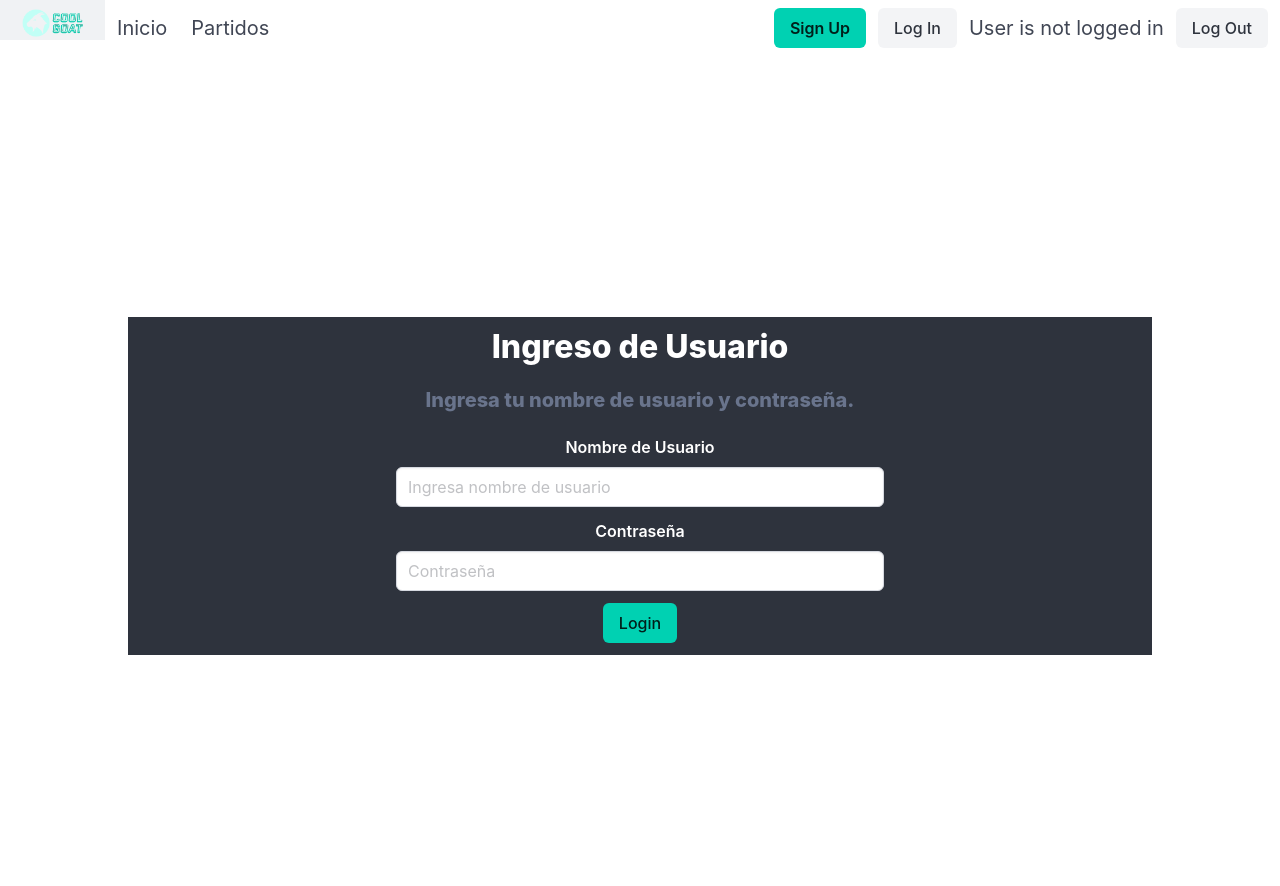
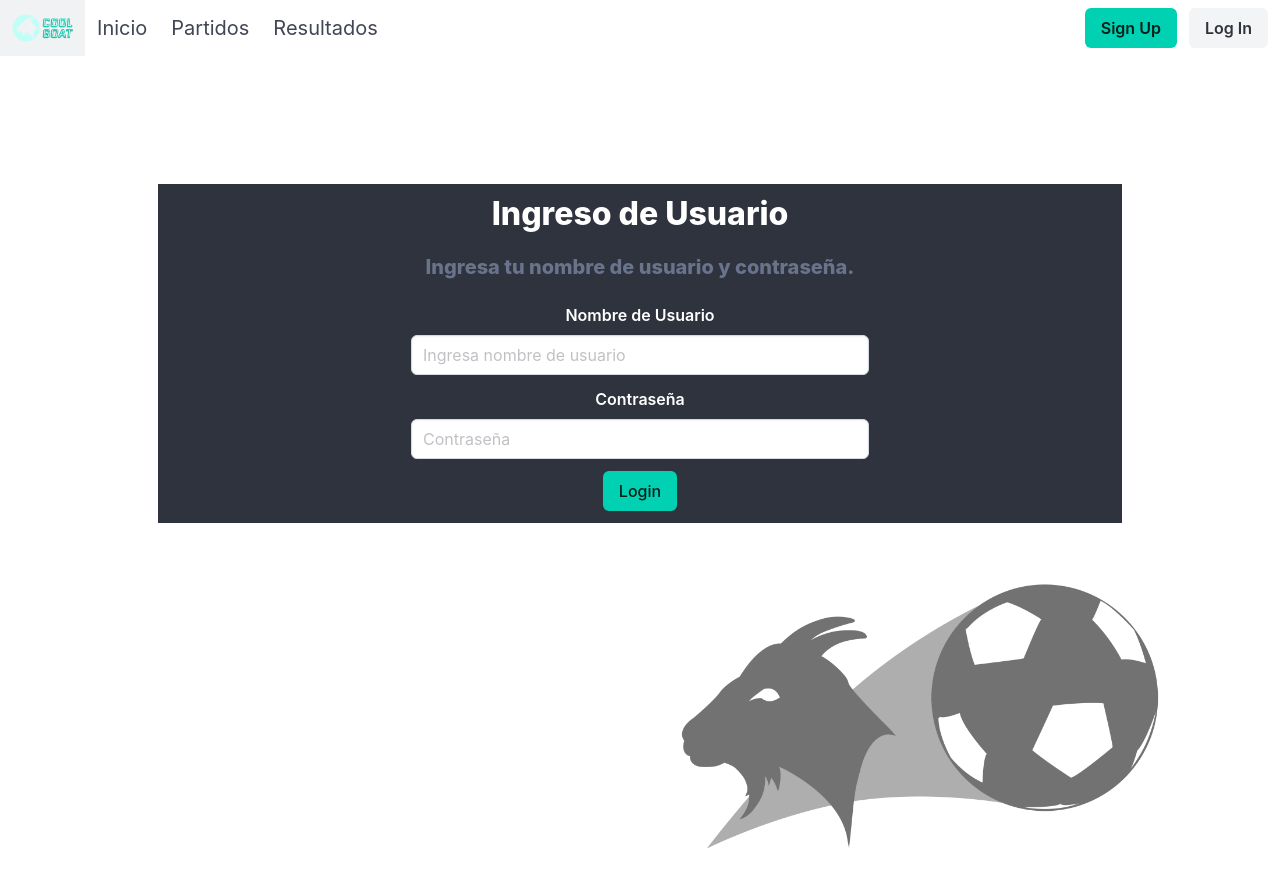
Before and after one commit to mojojitos/IIC2173_grupo11_Frontend, a React (Create React App) app: page /login in a window 1280 px wide. Shown: the top 886 px of the page. Built offline with nearby package versions, Linux system fonts and the light colour scheme.

Commit message:
components readded & route change

```diff
--- a/src/components/HistorialCompra/HistorialCompra.jsx
+++ b/src/components/HistorialCompra/HistorialCompra.jsx
@@ -14,7 +14,7 @@ function HistorialCompra() {
             const decodedToken = jwtDecode(token);
             const id_user = decodedToken.sub;
 
-        axios.get(`http://localhost:3001/transactions/${id_user}`)
+        axios.get(`https://grupo11backend.me/transactions/${id_user}`)
         .then(response => {
             setComprasRealizadas(response.data);
             setTotalPaginas(Math.ceil(response.data.length / tamanoPagina));
--- a/src/components/HistorialNotificacion/HistorialNotificacion.jsx
+++ b/src/components/HistorialNotificacion/HistorialNotificacion.jsx
@@ -14,7 +14,7 @@ function HistorialNotificacion() {
         if (token) {
             const decodedToken = jwtDecode(token);
             const id_user = decodedToken.sub;
-        axios.get(`http://localhost:3001/showNotifications/${id_user}`)
+        axios.get(`https://grupo11.backend.me/showNotifications/${id_user}`)
         .then(response => {
             setNotificacionesRecibidas(response.data);
             setTotalPaginas(Math.ceil(response.data.length / tamanoPagina));
--- a/src/components/Login/Login.jsx
+++ b/src/components/Login/Login.jsx
@@ -16,7 +16,7 @@ const Login = () => {
     const handleSubmit = async (e) => {
         e.preventDefault();
         try {
-            const response = await axios.post("http://localhost:3000/login", {
+            const response = await axios.post("https://grupo11backend.me/login", {
                 username: username,
                 password: password,
             });
@@ -46,6 +46,7 @@ const Login = () => {
     };
 
     return (
+        <div className="container-login">
         <div className="hero is-fullheight">
             <div className="hero-body">
                 <div className="container has-text-centered has-background-dark">
@@ -89,6 +90,10 @@ const Login = () => {
                     </div>
                 </div>
             </div>
+            <footer className="footer-background">
+                    <img src="/background-icon.png" alt="background-icon" />
+            </footer>
+        </div>
         </div>
     );
 };
--- a/src/components/Navbar/Navbar.jsx
+++ b/src/components/Navbar/Navbar.jsx
@@ -10,7 +10,7 @@ const Billetera = () => {
             Billetera
         </Link>
     )
-}
+};
 
 const Logout = () => {
     const handleLogout = () => {
@@ -24,7 +24,7 @@ const Logout = () => {
 
     return (
       <button className="button is-light" onClick={handleLogout}>
-        Log Out
+        <strong>Log Out</strong>
       </button>
     );
 };
@@ -32,18 +32,26 @@ const Logout = () => {
 const Login = () => {
     return (
         <Link className="button is-light" to="/login">
-            Log In
+            <strong>Log In</strong>
         </Link>
     )
-}
+};
 
-const Historial = () => {
+const HistorialCompra = () => {
     return (
         <Link className="navbar-item" to="/historial-compra">
             Historial de Compras
         </Link>
     )
-}
+};
+
+const HistorialNotificacion = () => {
+    return (
+        <Link className="navbar-item" to="/historial-notificacion">
+            Notificaciones
+        </Link>
+    )
+};
 
 function Navbar() {
     // const { token, tokenUser } = useAuth();
@@ -67,29 +75,26 @@ function Navbar() {
                         Partidos
                     </Link>
 
+                    <Link className="navbar-item" to="/resultados">
+                        Resultados
+                    </Link>
+
                     { token && <Billetera />}
-                    { token && <Historial />}
+                    { token && <HistorialNotificacion />}
+                    { token && <HistorialCompra />}
                 </div>
             </div>
             <div className="navbar-end">
                 <div className="navbar-item">
                     <div className="buttons">
-                        { token ? (
-                            <>
-                            <p>¡Bienvenido, {tokenUser}!</p>
-                            </>
-                        ) : (
-                            <Link className="button is-primary" to="/signup">
-                                <strong>Sign Up</strong>
-                            </Link>
-                        )}
+                        <Link className="button is-primary" to="/signup">
+                            <strong>Sign Up</strong>
+                        </Link>
                         { token ? (
                             <Logout />
                         ) : (
                             <Login />
                         )}
-                        { token ? "User is logged in" : "User is not logged in" }
-                        { <Logout /> }
                     </div>
                 </div>
             </div>
--- a/src/components/Navbar/Navbar.scss
+++ b/src/components/Navbar/Navbar.scss
@@ -1,12 +1,10 @@
 .navbar-logo {
-    height: 50px;
+    height: 60px;
     width: auto;
-    margin: 10px;
-    margin-top: 15px;
 }
 
-#button-logo {
-    height: 40px;
+.button-logo {
+    height: 60px;
     width: auto;
     transition: box-shadow 0.3s;
 }
@@ -16,6 +14,7 @@
 }
 
 .navbar-item {
+    height: auto;
     font-weight: normal;
     font-size: 20px;
 }
--- a/src/components/Signup/Signup.jsx
+++ b/src/components/Signup/Signup.jsx
@@ -15,7 +15,7 @@ const Signup = () => {
         event.preventDefault();
         console.log(Username, Nombre, Apellido, Correo, Password);
         try {
-            const response = await axios.post(`http://localhost:3000/signup`, {
+            const response = await axios.post(`https://grupo11backend.me/signup`, {
                 username: Username,
                 firstName: Nombre,
                 lastName: Apellido,
@@ -41,6 +41,8 @@ const Signup = () => {
 
     return (
         <div className="container-signup">
+            <h2 className="title">Registrate con nosotros</h2>
+            <div className="form-footer-background">
             <div className="columns is-centered">
                 <div className="column is-half">
                     <form onSubmit={handleSubmit}>
@@ -88,7 +90,7 @@ const Signup = () => {
                             <div className="control">
                                 <input
                                     className="input"
-                                    type="string"
+                                    type="email"
                                     placeholder="Ingresa tu correo"
                                     value={Correo}
                                     onChange={(e) => setCorreo(e.target.value)}
@@ -118,6 +120,10 @@ const Signup = () => {
                     {message && <p>{message}</p>}
                 </div>
             </div>
+            <footer className="footer-background">
+                <img src="/background-icon.png" alt="background-icon" />
+            </footer>
+        </div>
         </div>
     );
 };
--- a/src/components/Wallet/Wallet.jsx
+++ b/src/components/Wallet/Wallet.jsx
@@ -12,7 +12,7 @@ const Wallet = () => {
         if (token) {
             const decodedToken = jwtDecode(token);
             const id_user = decodedToken.sub;
-        axios.get(`https://localhost:3001/getWalletCredit/${id_user}`) // Mostrar dinero actual
+        axios.get(`https://grupo11backend.me/getWalletCredit/${id_user}`) // Mostrar dinero actual
             .then(response =>
                 {setMonto(response.data.monto);
                 })
@@ -24,7 +24,7 @@ const Wallet = () => {
 
     const RecargarCreditos = (event) => {  // Recarga de creditos
         event.preventDefault();
-        axios.patch('https://localhost:3001/wallet', {
+        axios.patch('https://grupo11backend.me/wallet', {
             amount: parseInt(recarga)
         })
             .then(response => setRecarga(response.data.monto)) // Probar despues
```
